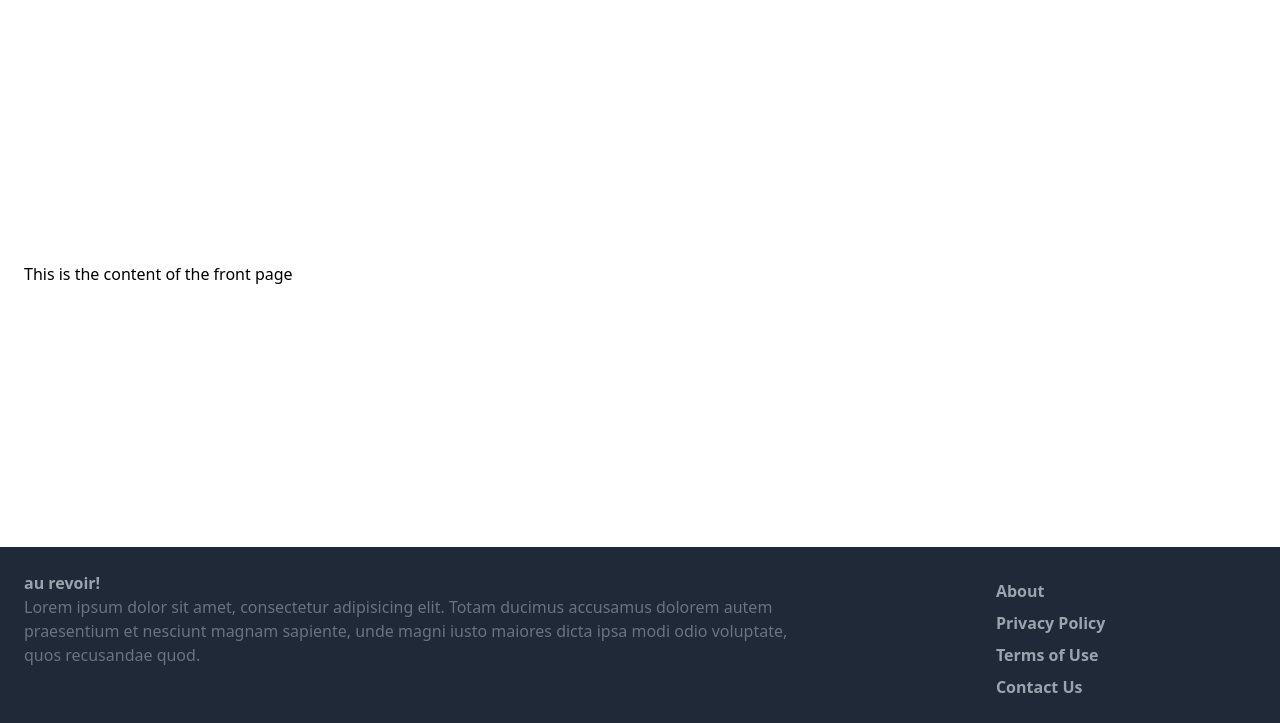
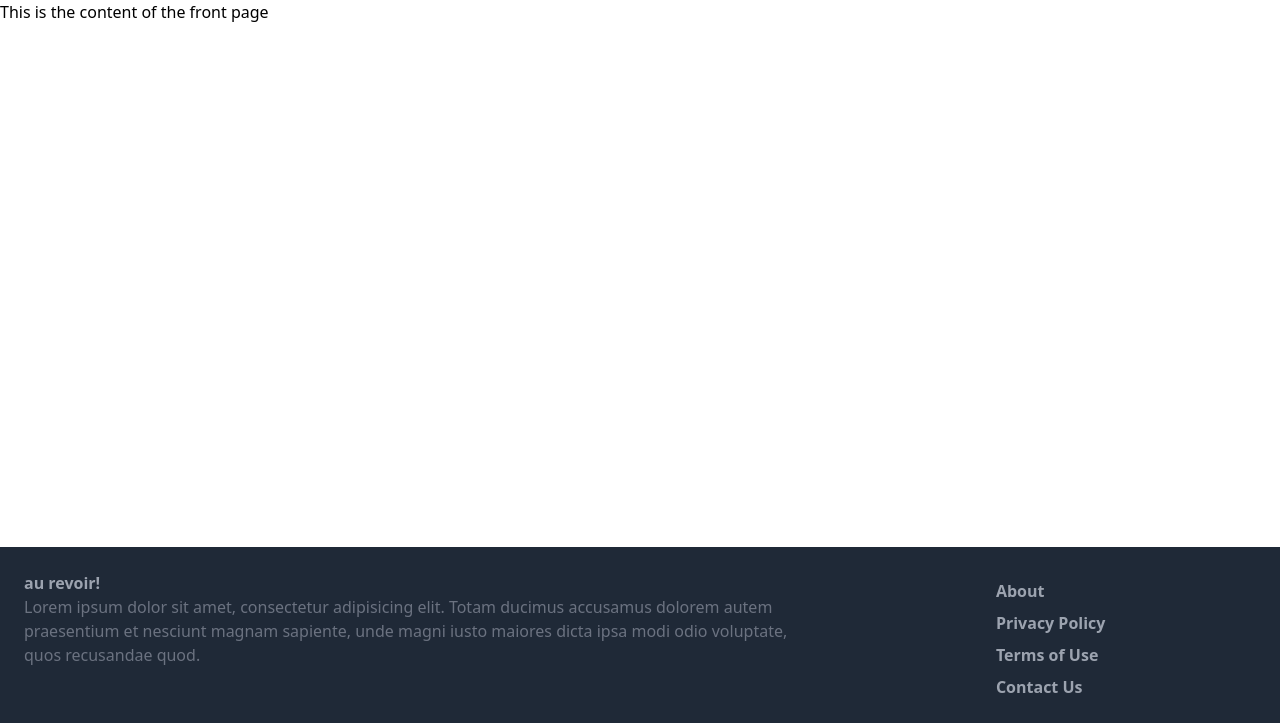
Before and after one commit to raktimde07/Bonvoy, a Django app: page / in a window 1280 px wide. Shown: the part 77-800 px from the top of the page. Run offline with Django 4.2, Linux system fonts and the light colour scheme; some libraries are stand-ins or nearby versions.

Commit message:
Changed hieght of common div in base.html to maximum possible

```diff
--- a/bonvoy/core/templates/core/base.html
+++ b/bonvoy/core/templates/core/base.html
@@ -20,7 +20,7 @@
             </div>
         </nav>
 
-        <div class="px-6 py-6">
+        <div class="h-full">
             {% block content %}
             {% endblock %}
         </div>
```
